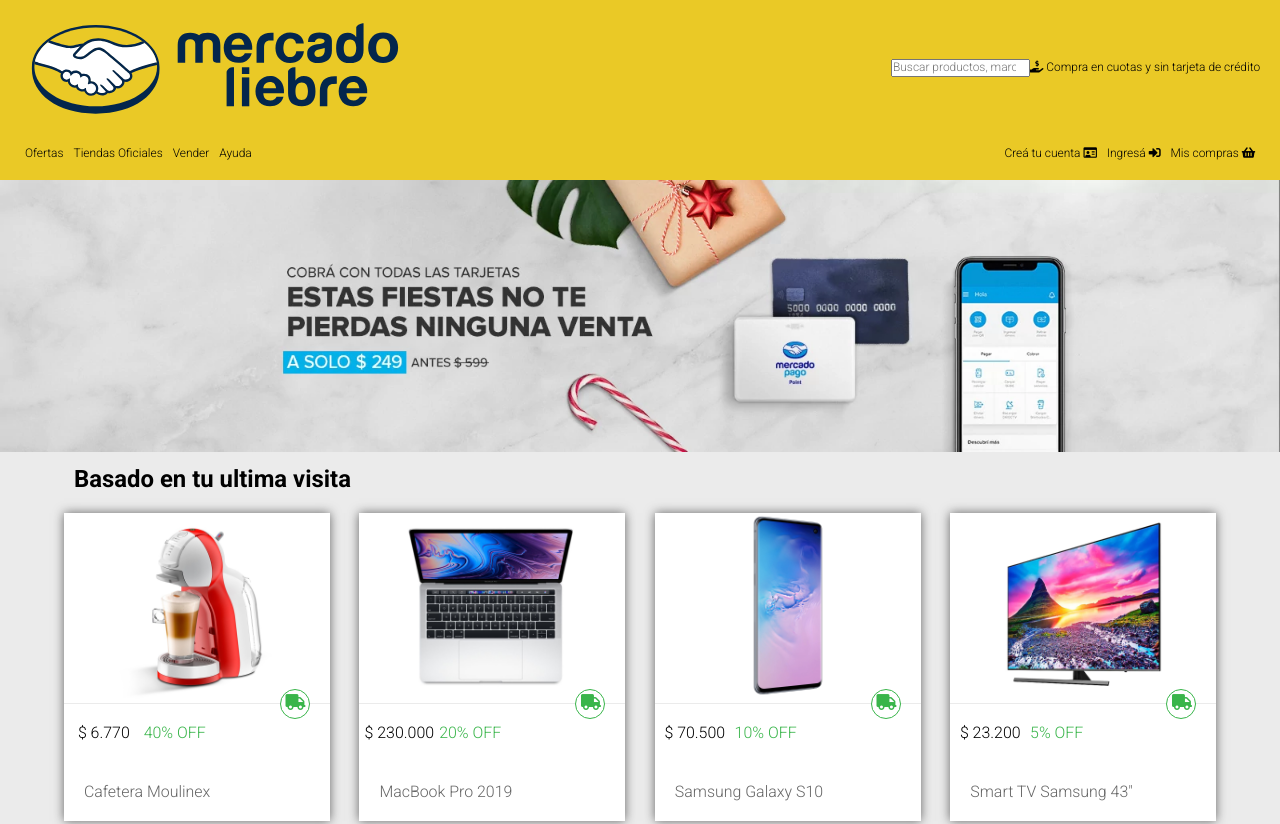
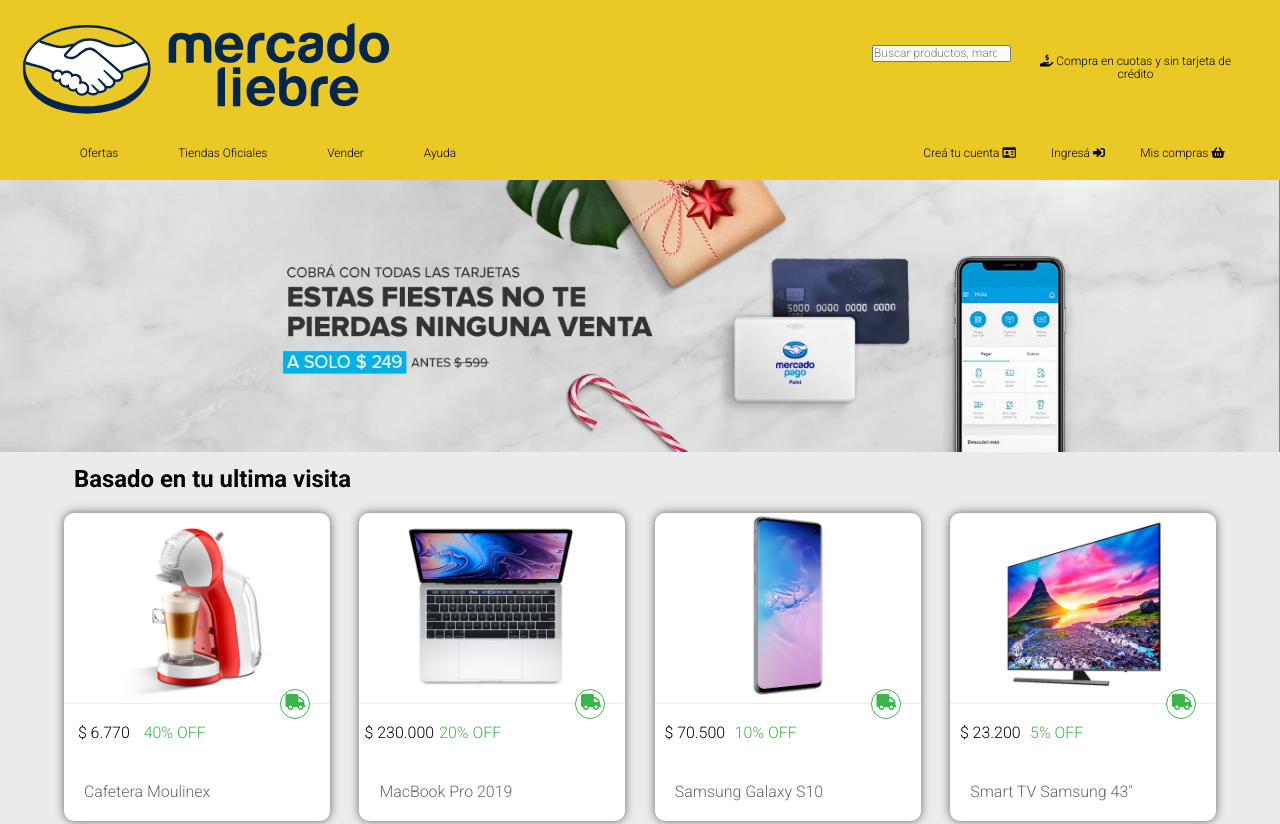
Before and after one commit to dadrover75/mercadoLiebre, a website: page views/home.html in a window 1280 px wide. Shown: the top 824 px of the page. Drawn offline with Linux system fonts and the light colour scheme; files whose address does not match are found by name.

Commit message:
mercado liebre microdesafio completo

```diff
--- a/public/css/styles.css
+++ b/public/css/styles.css
@@ -24,7 +24,7 @@
 }
 
 
-/*-------------------------------------------------------*/
+/*--------------------------header-----------------------------*/
 
 header {
     background-color: var(--Amarillo);
@@ -42,7 +42,7 @@
     width: 70%;
     height: auto;
     justify-content: left;
-}
+    }
 
 .buscador {
     width: 50%;
@@ -56,6 +56,8 @@
     padding: 1rem 0;
 }
 
+/*------------------------navegacion grande-------------------------------*/
+
 .main-header-botton {
     display: none;
 }
@@ -64,6 +66,9 @@
     text-decoration: none;
     color: black
 }
+
+/*------------------------menu hamburguesa-------------------------------*/
+
 
 .hamburguer-buton {
     background-color: var(--Celeste);
@@ -78,14 +83,16 @@
 }
 
 
-/*-------------------------------------------------------*/
+/*------------------------banner-------------------------------*/
+
 
 .banner {
     width: 100%;
 }
 
 
-/*-------------------------------------------------------*/
+/*------------------------articulos-------------------------------*/
+
 
 main {
     width: 90%;
@@ -111,7 +118,8 @@
     margin: 1rem 0;
     background-color: white;
     font-size: 1.6rem;
-    transition: all .3s ease-in-out;
+    border-radius: 1rem;
+    transition: all .5s ease-in-out;
 }
 
 img {
@@ -137,7 +145,7 @@
     position: absolute;
     right: 20px;
     top: -15px;
-    transition: all 0.5s ease-in-out;
+    transition: all 0.7s ease-in-out;
 }
 
 .precio-oferta {
@@ -176,6 +184,8 @@
 article:hover i{
     transform: rotate(-90deg);
 }
+
+/*------------------------registro-------------------------------*/
 
 .form-registro,
 .form-login {
@@ -236,7 +246,7 @@
 }
 
 
-/*-------------------------------------------------------*/
+/*------------------------footer-------------------------------*/
 
 footer {
     background-color: white;
@@ -248,7 +258,7 @@
     color: var(--Celeste);
     margin-bottom: 1rem;
     margin-top: 5rem;
-    transition: all .3s ease-in-out;
+    transition: all .5s ease-in-out;
 }
 
 .footer-items:hover i {
@@ -261,7 +271,7 @@
 }
 
 
-/*-------------------------------------------------------*/
+/*-------------------------media queries------------------------------*/
 
 @media (min-width: 769px) {
     .descripcion {
@@ -270,14 +280,16 @@
     .hamburguer-buton {
         display: none;
     }
-    .main-header-botton {
-        display: block;
+    h5 {
+        padding: 1rem;
     }
+
     article {
         box-shadow: 0px 0px 10px rgb(100, 100, 100);
     }
     .logo {
         width: 30%;
+        margin-left: 0;
     }
     main section {
         display: grid;
@@ -289,18 +301,30 @@
         display: flex;
         justify-content: space-between;
     }
-    ul {
+    .main-header-botton ul {
         display: flex;
         list-style: none;
+        justify-content: space-evenly;
     }
-    ul li {
-        margin: 0 0.5rem;
+    .left-nav {
+        width: 40%;
     }
+    .right-nav {
+        width: 30%;
+    }
+
 }
 
 @media (min-width: 1024px) {
     .logo {
         width: 30%;
+        margin-left: 0;
+    }
+    .main-header-buscador {
+        width: 40%;
+        display: flex;
+        flex-direction: row;
+        justify-content: space-between;
     }
     main section {
         display: grid;
--- a/views/home.html
+++ b/views/home.html
@@ -19,11 +19,12 @@
         <div class='main-header'>
             <div class='main-header-top'>
                 <img class='logo' src=".\images\logo-mercado-liebre.svg" alt="imagen logo">
-                <form class="buscador">
-                    <input type="search" name="busqueda" placeholder="Buscar productos, marcas y mas">
-                </form>
-                <h5><i class="fas fa-hand-holding-usd"></i> Compra en cuotas y sin tarjeta de crédito</h5>
-
+                <div class='main-header-buscador'>
+                    <form class="buscador">
+                        <input type="search" name="busqueda" placeholder="Buscar productos, marcas y mas">
+                    </form>
+                    <h5><i class="fas fa-hand-holding-usd"></i> Compra en cuotas y sin tarjeta de crédito</h5>
+                </div>
             </div>
         </div>
 
```
